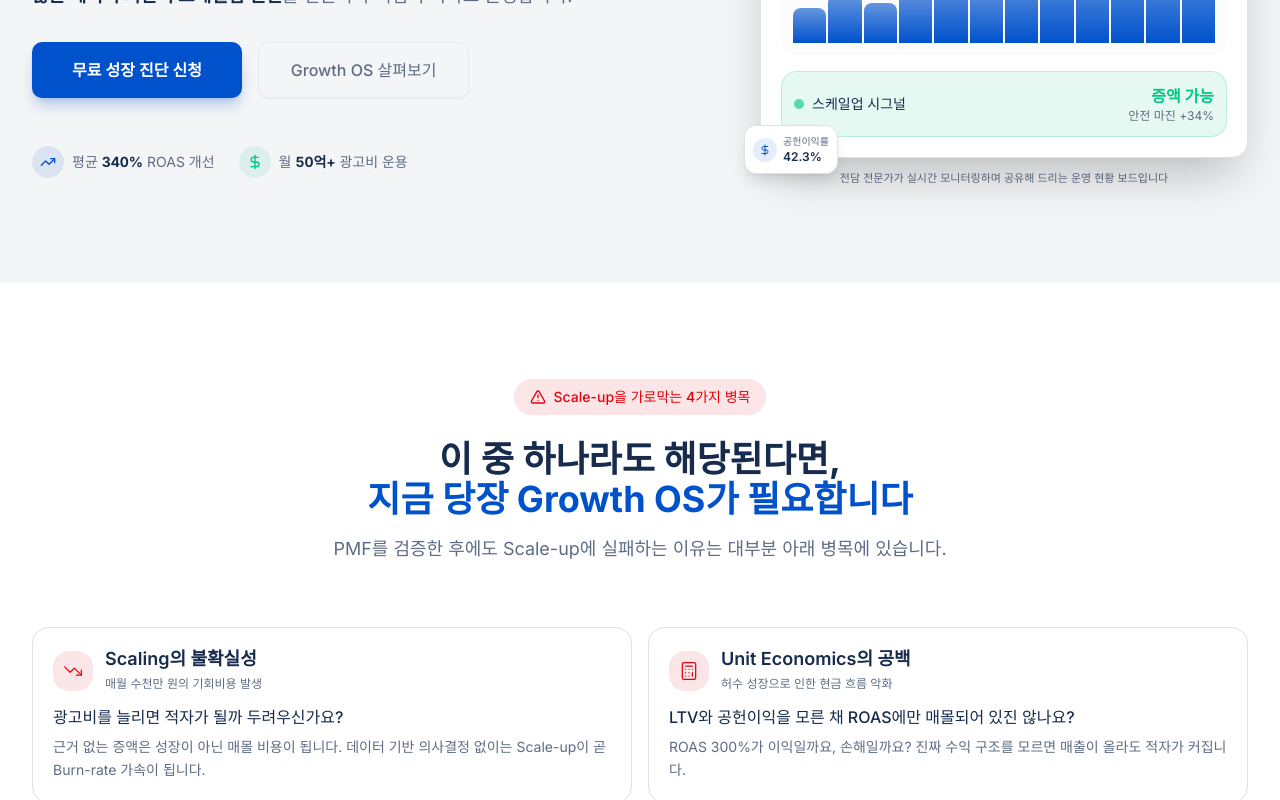
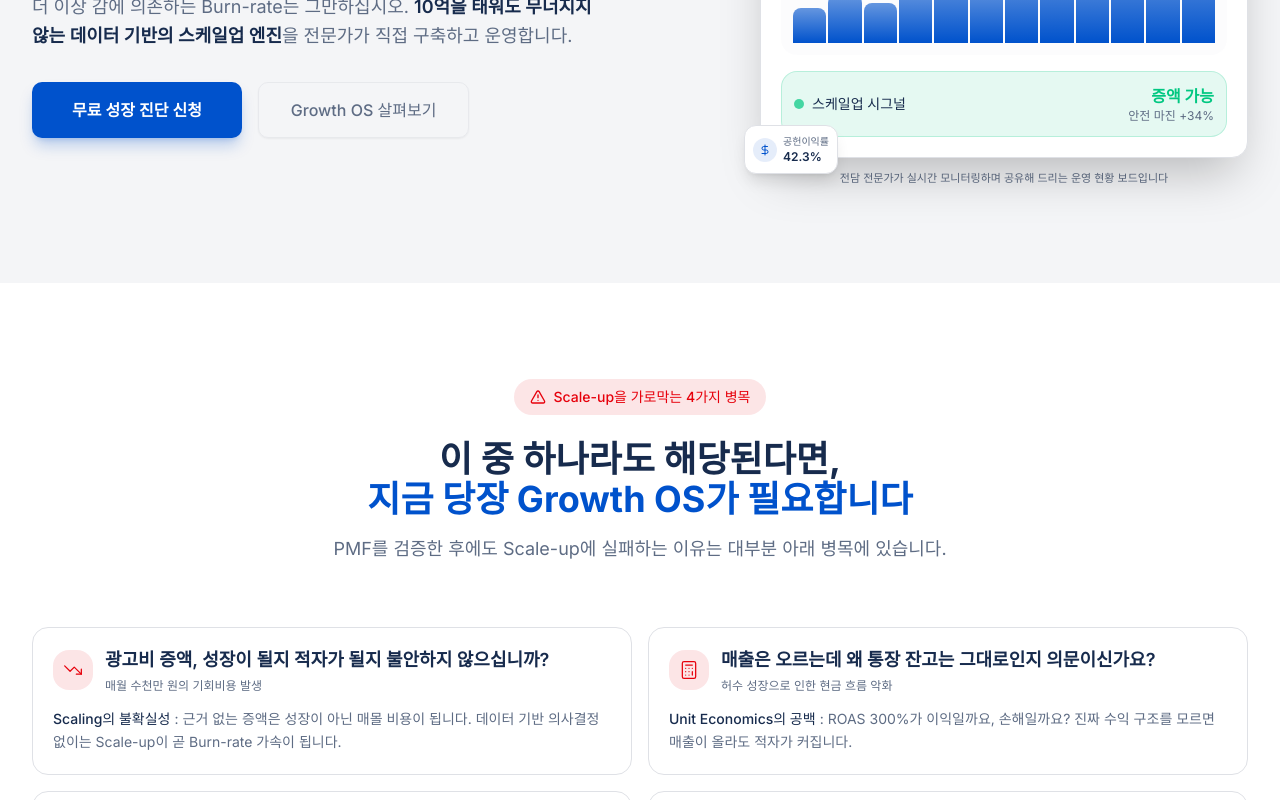
Before and after one commit to hyperbasak/startup-landing, a Next.js app: page / in a window 1280 px wide. Shown: the part 480-1280 px from the top of the page. Built offline with nearby package versions, Linux system fonts and the light colour scheme.

Commit message:
refactor: Update landing page content

```diff
--- a/components/landing/constants.ts
+++ b/components/landing/constants.ts
@@ -38,7 +38,7 @@ export const FOOTER_LINKS: NavItem[] = [
 export const BARRIERS: Barrier[] = [
   {
     icon: TrendingDown,
-    question: "광고비를 늘리면 적자가 될까 두려우신가요?",
+    question: "광고비 증액, 성장이 될지 적자가 될지 불안하지 않으십니까?",
     title: "Scaling의 불확실성",
     detail:
       "근거 없는 증액은 성장이 아닌 매몰 비용이 됩니다. 데이터 기반 의사결정 없이는 Scale-up이 곧 Burn-rate 가속이 됩니다.",
@@ -46,7 +46,7 @@ export const BARRIERS: Barrier[] = [
   },
   {
     icon: Calculator,
-    question: "LTV와 공헌이익을 모른 채 ROAS에만 매몰되어 있진 않나요?",
+    question: "매출은 오르는데 왜 통장 잔고는 그대로인지 의문이신가요?",
     title: "Unit Economics의 공백",
     detail:
       "ROAS 300%가 이익일까요, 손해일까요? 진짜 수익 구조를 모르면 매출이 올라도 적자가 커집니다.",
@@ -54,7 +54,7 @@ export const BARRIERS: Barrier[] = [
   },
   {
     icon: History,
-    question: "마케팅 팀이 전략 대신 엑셀 노가다에 시간을 쓰고 있진 않나요?",
+    question: "고급 인력이 아직도 엑셀 노가다에 시간을 뺏기고 있나요?",
     title: "운영 리소스 병목",
     detail:
       "고급 인력이 데이터 취합과 리포트 작성에 주당 20시간 이상을 소비한다면, 그것은 전략이 아닌 비용입니다.",
@@ -62,7 +62,7 @@ export const BARRIERS: Barrier[] = [
   },
   {
     icon: EyeOff,
-    question: "공들여 데려온 고객이 어느 지점에서 이탈하는지조차 알 수 없나요?",
+    question: "어디서 고객이 새고 있는지 모른 채 광고비만 태우고 계신가요?",
     title: "블랙박스 마케팅",
     detail:
       "원인 모를 데이터 누수가 귀중한 성장을 가로막고 있습니다. 퍼널의 어디서 고객이 사라지는지 보이지 않으면 개선도 불가능합니다.",
--- a/components/landing/footer.tsx
+++ b/components/landing/footer.tsx
@@ -50,7 +50,7 @@ function BrandSection() {
         성장을 지원합니다.
       </p>
       <div className="text-sm text-white/40">
-        © 2025 Growth OS. All rights reserved.
+        © 2026 Growth OS. All rights reserved.
       </div>
     </div>
   );
@@ -58,7 +58,7 @@ function BrandSection() {
 
 function BottomBar() {
   return (
-    <div className="border-t border-white/10 mt-12 pt-8 flex flex-col sm:flex-row items-center justify-between gap-4">
+    <div className="border-t border-white/10 mt-12 pt-8 flex justify-end">
       <div className="flex items-center gap-6 text-sm text-white/40">
         <a href="#" className="hover:text-white/60 transition-colors">
           개인정보처리방침
@@ -66,11 +66,6 @@ function BottomBar() {
         <a href="#" className="hover:text-white/60 transition-colors">
           이용약관
         </a>
-      </div>
-      <div className="flex items-center gap-4">
-        <span className="text-xs text-white/40">
-          Trusted by 100+ growth companies
-        </span>
       </div>
     </div>
   );
--- a/components/landing/hero-section.tsx
+++ b/components/landing/hero-section.tsx
@@ -2,7 +2,7 @@
 
 import { Button } from "@/components/ui/button";
 
-import { DashboardMockup, SocialProof } from "./hero";
+import { DashboardMockup } from "./hero";
 
 function HeroBadge() {
   return (
@@ -80,7 +80,6 @@ function HeroContent() {
       <HeroHeadline />
       <HeroSubheadline />
       <HeroCTAButtons />
-      <SocialProof />
     </div>
   );
 }
--- a/components/landing/hero/index.ts
+++ b/components/landing/hero/index.ts
@@ -3,4 +3,3 @@ export { DashboardMockup } from "./dashboard-mockup";
 export { MetricsGrid } from "./metrics-grid";
 export { DashboardChart } from "./dashboard-chart";
 export { SignalIndicator } from "./signal-indicator";
-export { SocialProof } from "./social-proof";
--- a/components/landing/hero/social-proof.tsx
+++ /dev/null
@@ -1,36 +0,0 @@
-"use client";
-
-import { TrendingUp, DollarSign } from "lucide-react";
-
-import { AnimatedCounter } from "./animated-counter";
-
-export function SocialProof() {
-  return (
-    <div className="flex flex-wrap items-center gap-6 pt-4 text-sm text-muted-foreground">
-      <div className="flex items-center gap-2">
-        <div className="w-8 h-8 rounded-full bg-primary/10 flex items-center justify-center">
-          <TrendingUp className="w-4 h-4 text-primary" />
-        </div>
-        <span>
-          평균{" "}
-          <strong className="text-foreground">
-            <AnimatedCounter end={340} suffix="%" />
-          </strong>{" "}
-          ROAS 개선
-        </span>
-      </div>
-      <div className="flex items-center gap-2">
-        <div className="w-8 h-8 rounded-full bg-accent/10 flex items-center justify-center">
-          <DollarSign className="w-4 h-4 text-accent" />
-        </div>
-        <span>
-          월{" "}
-          <strong className="text-foreground">
-            <AnimatedCounter end={50} suffix="억+" />
-          </strong>{" "}
-          광고비 운용
-        </span>
-      </div>
-    </div>
-  );
-}
--- a/components/landing/scaling-barrier/barrier-card.tsx
+++ b/components/landing/scaling-barrier/barrier-card.tsx
@@ -11,23 +11,21 @@ export function BarrierCard({ barrier }: BarrierCardProps) {
 
   return (
     <div className="group relative bg-card rounded-xl border border-border p-4 lg:p-5 transition-all duration-300 hover:shadow-lg hover:-translate-y-0.5 hover:border-primary/20">
-      <div className="flex items-center gap-3 mb-3">
-        <div className="w-10 h-10 rounded-xl bg-destructive/10 flex items-center justify-center shrink-0 transition-transform duration-300 group-hover:scale-105">
+      <div className="flex items-start gap-3 mb-3">
+        <div className="w-10 h-10 rounded-xl bg-destructive/10 flex items-center justify-center shrink-0 transition-transform duration-300 group-hover:scale-105 mt-0.5">
           <Icon className="w-5 h-5 text-destructive" strokeWidth={1.5} />
         </div>
         <div className="flex-1 min-w-0">
-          <h3 className="text-base lg:text-lg font-semibold text-foreground leading-tight truncate">
-            {barrier.title}
+          <h3 className="text-base lg:text-lg font-semibold text-foreground leading-snug flex-1 [word-break:keep-all]">
+            {barrier.question}
           </h3>
           <span className="text-xs text-muted-foreground">{barrier.cost}</span>
         </div>
       </div>
 
-      <p className="text-sm lg:text-base font-medium text-foreground mb-2 leading-snug">
-        {barrier.question}
-      </p>
-
-      <p className="text-sm text-muted-foreground leading-relaxed">
+      <p className="text-sm text-muted-foreground leading-relaxed [word-break:keep-all]">
+        <span className="font-medium text-foreground">{barrier.title}</span>
+        <span className="mx-1">:</span>
         {barrier.detail}
       </p>
 
```
